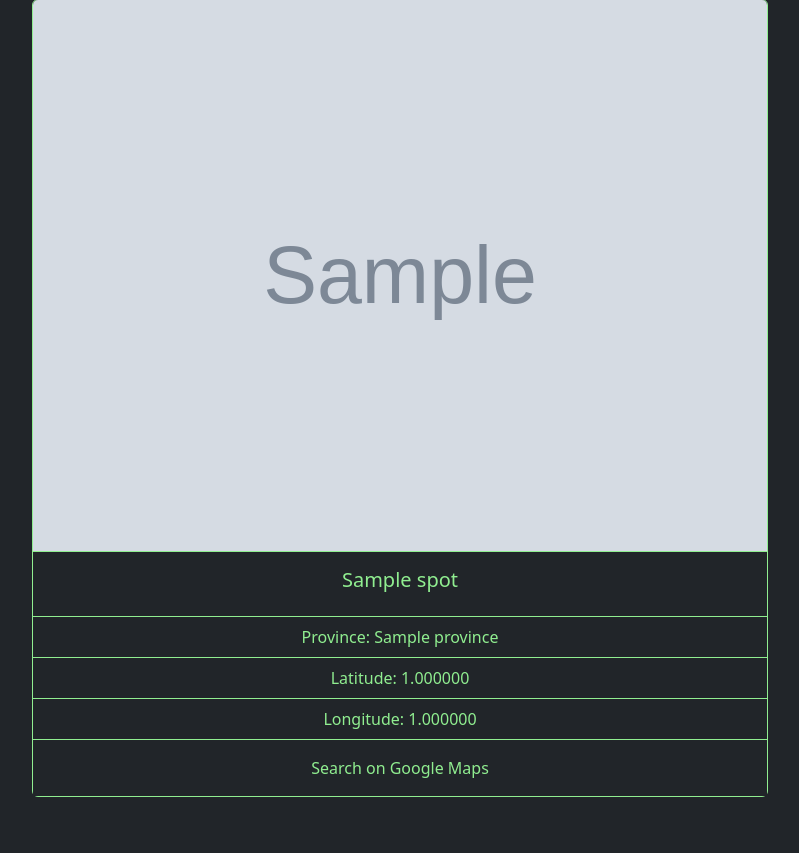
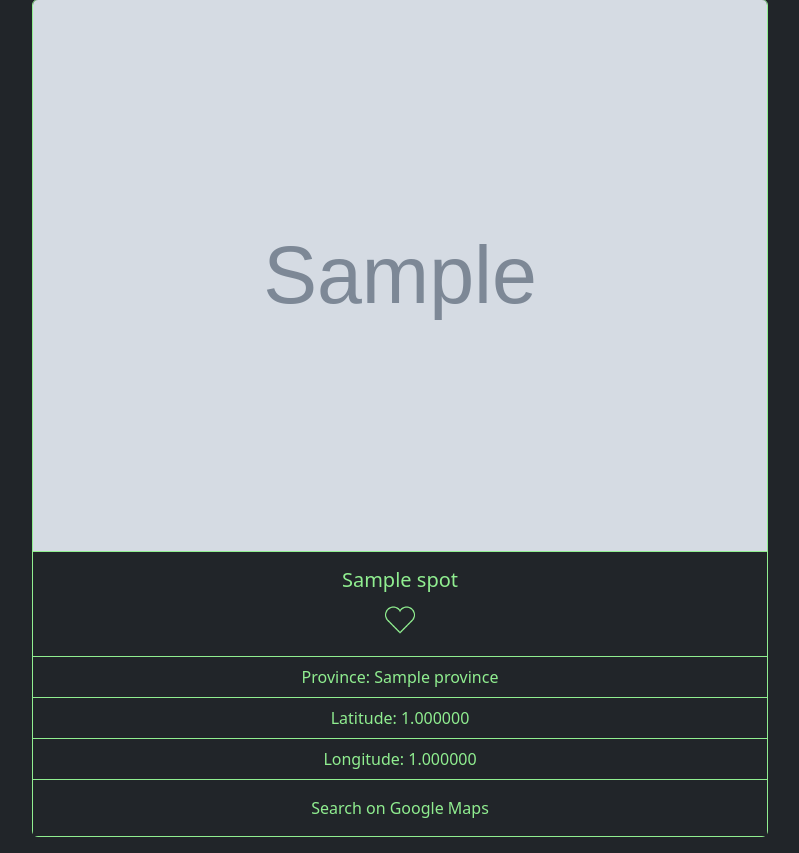
Before and after one commit to badgersky/we-know-spot, a Django app: page /spots/list/ in a window 1280 px wide. Shown: the part 173-1026 px from the top of the page, without its empty margins (240-1039 px from the left). Before the commit the page ends 970 px from the top, so only its background shows below. Run offline with Django 4.2, Linux system fonts and the light colour scheme; tables that the repository leaves empty hold one stand-in row (values such as "Sample post"); grey boxes marked "Sample" are stand-in pictures; some libraries are stand-ins or nearby versions.

Commit message:
add button for likes in list-spots view

```diff
--- a/spots/templates/spots/list-spots.html
+++ b/spots/templates/spots/list-spots.html
@@ -13,6 +13,7 @@
             <img src="{{ spot.photo.url }}" class="card-img-top" alt="spot photo">
             <div class="card-body text-green border-top-green">
                 <h5 class="card-title">{{ spot.name }}</h5>
+                <a href=""><img src="{% static 'images/empty-heart.png' %}" alt="heart" height="40" width="40"></a>
             </div>
             <ul class="list-group list-group-flush">
                 <li class="list-group-item bg-dark text-green border-bottom-green">
```
Also changed, not shown: static/images/empty-heart.png (added), static/images/heasrt2.png (added).
